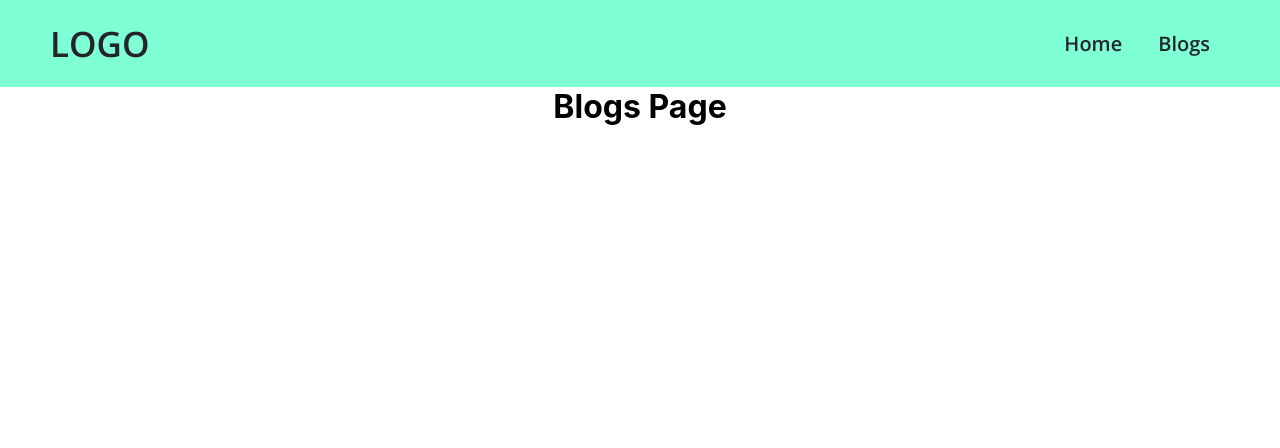
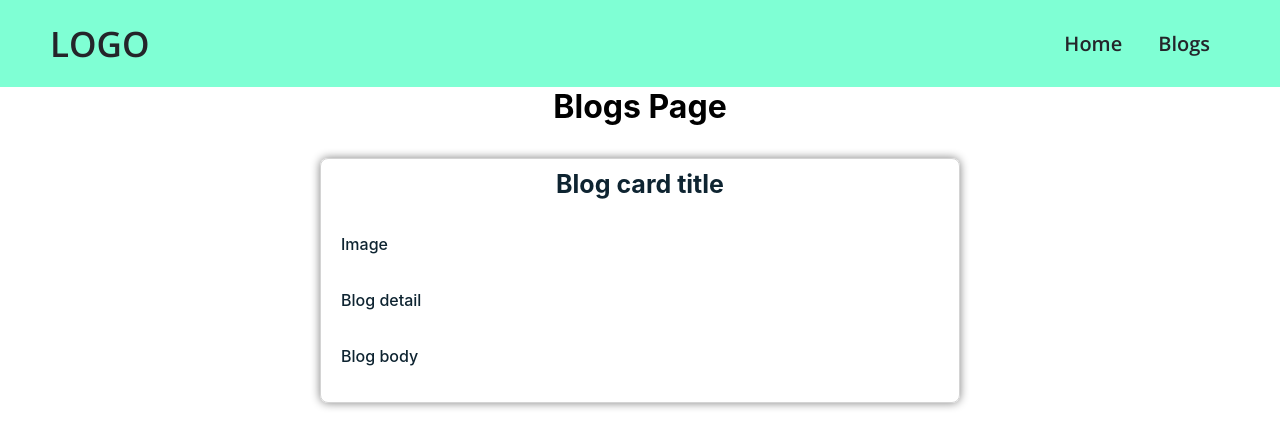
Before and after one commit to pramod-h/redux-graphql-app, a React (Create React App) app: page /Blogs in a window 1280 px wide. Shown: the top 448 px of the page. Built offline with nearby package versions, Linux system fonts and the light colour scheme.

Commit message:
added style to blog cards

```diff
--- a/src/App.js
+++ b/src/App.js
@@ -9,7 +9,7 @@ function App() {
     <Router>
         <Header />
         <Switch>
-          <Route path="/" exact component={Home} />
+          <Route path='/' exact component={Home} />
           <Route path='/Blogs' component={Blogs} />
         </Switch>
       </Router>
--- a/src/route/Blogs/Blogs.component.js
+++ b/src/route/Blogs/Blogs.component.js
@@ -7,6 +7,16 @@ class Users extends Component {
         return (
             <div>
                 <h1>Blogs Page</h1>
+                <div className="Blog-card">
+                    <div className="Blog-card-header">
+                    <h3>Blog card title</h3>
+                    <p>Image</p>
+                    </div>
+                    <div className="Blog-card-body">
+                        <p>Blog detail</p>
+                        <p>Blog body</p>
+                    </div>
+                </div>
             </div>
          );
     }
--- a/src/route/Blogs/Blogs.style.scss
+++ b/src/route/Blogs/Blogs.style.scss
@@ -4,3 +4,21 @@
 h1 {
     text-align: center;
 }
+
+.Blog-card {
+    border: 1px solid #d4d4d4;
+    box-shadow: 0 0 10px grey;
+    border-radius: 8px;
+    margin: 2rem auto;
+    max-width: 40rem;
+    color: #0e2431;
+    font-weight: 500;
+    padding: 10px;
+    & h3 {
+        font-size: 25px;
+        text-align: center;
+    }
+    & p {
+        padding:10px;
+    }
+}
```
